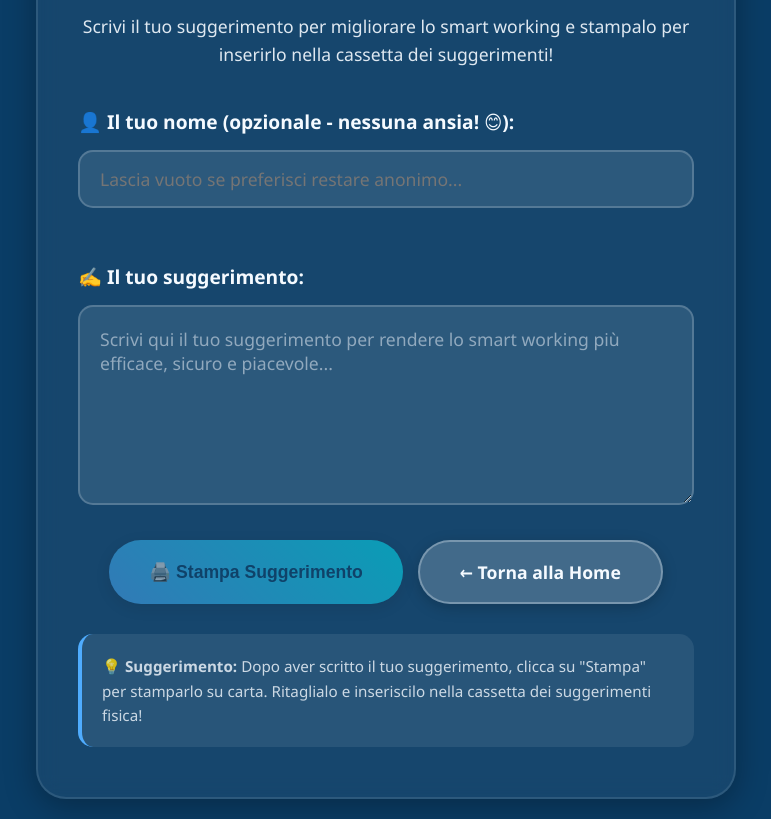
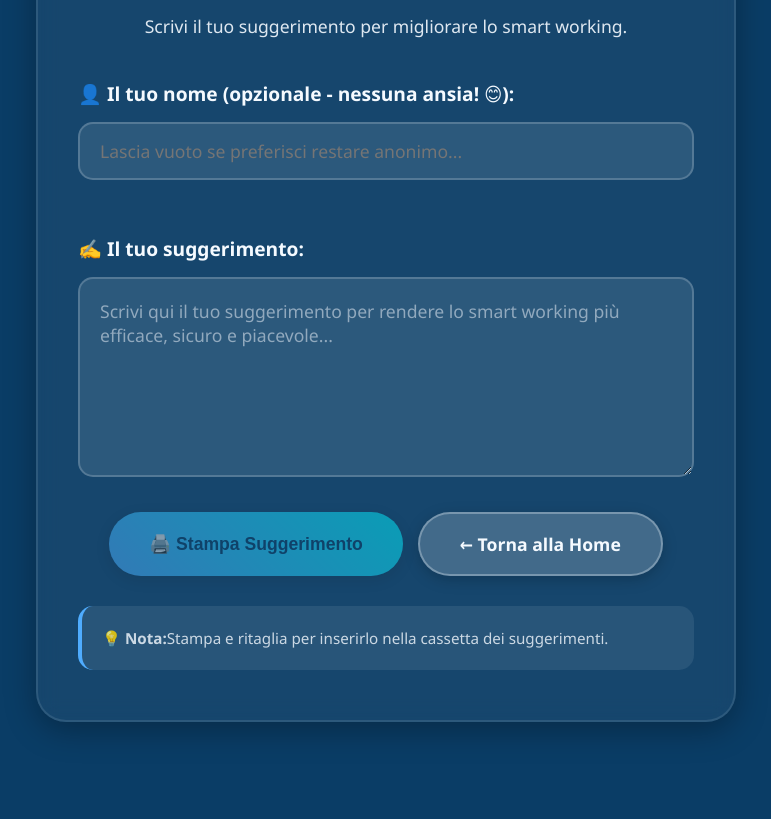
Before and after one commit to fbellucci29/Cassetta-Suggerimenti, a plain HTML site: page index.html in a window 1280 px wide. Shown: the part 232-1051 px from the top of the page, without its empty margins (254-1025 px from the left). After the commit the page ends 974 px from the top, so only its background shows below. Drawn offline with Linux system fonts and the light colour scheme.

Commit message:
Revise suggestion text and printing instructions
Updated the suggestion prompt and printing instructions for clarity.

```diff
--- a/index.html
+++ b/index.html
@@ -235,7 +235,7 @@
         <div class="header">
             <span class="icon">💡</span>
             <h1>I Miei Suggerimenti</h1>
-            <p>Scrivi il tuo suggerimento per migliorare lo smart working e stampalo per inserirlo nella cassetta dei suggerimenti!</p>
+            <p>Scrivi il tuo suggerimento per migliorare lo smart working.</p>
         </div>
 
         <form id="suggestionForm">
@@ -273,11 +273,10 @@
         </form>
 
         <div class="info-box">
-            <p>💡 <strong>Suggerimento:</strong> Dopo aver scritto il tuo suggerimento, clicca su "Stampa" per stamparlo su carta. Ritaglialo e inseriscilo nella cassetta dei suggerimenti fisica!</p>
+            <p>💡 <strong>Nota:</strong>Stampa e ritaglia per inserirlo nella cassetta dei suggerimenti.</p>
         </div>
 
         <div class="print-only">
-            <p>✂️ Ritaglia lungo questa linea e inserisci nella cassetta dei suggerimenti</p>
             <p style="margin-top: 10px; font-size: 0.8em;">Smart Working - EU-OSHA European Week for Safety and Health at Work</p>
         </div>
     </div>
```
